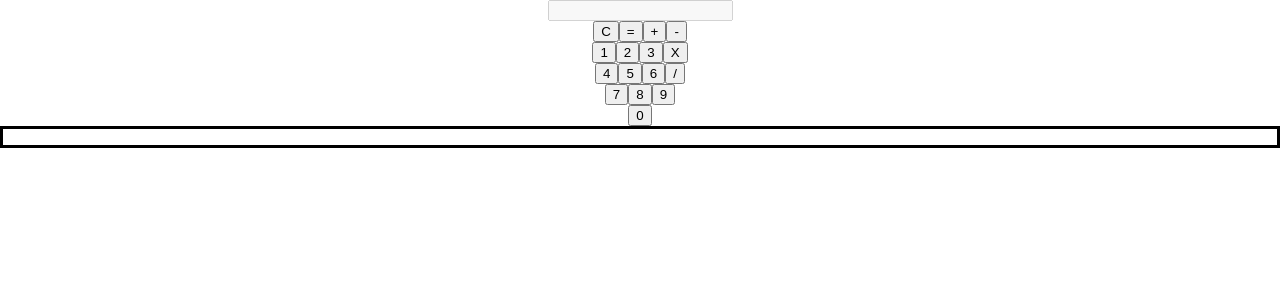
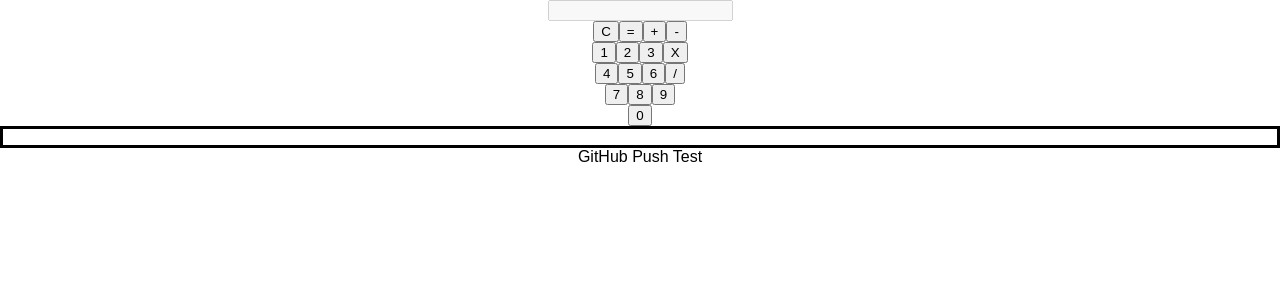
Before and after one commit to thegreatsantini/calculator, a React (Create React App) app: page / in a window 1280 px wide. Shown: the top 300 px of the page. Built offline with nearby package versions, Linux system fonts and the light colour scheme.

Commit message:
First desktop commit test

```diff
--- a/src/App.js
+++ b/src/App.js
@@ -129,7 +129,7 @@ class App extends Component {
           <button onClick={() => this.handleNumber(0)} >0</button>
         </div>
         <div style={{ height: "1em", borderStyle: "solid"}}>{this.renderEquation()}</div>
-
+        <div> GitHub Push Test </div>
       </div>
     );
   }
```
Also changed, not shown: package.json (line endings or trailing spaces), 1 other file (tests, documents, lock files or other folders).
